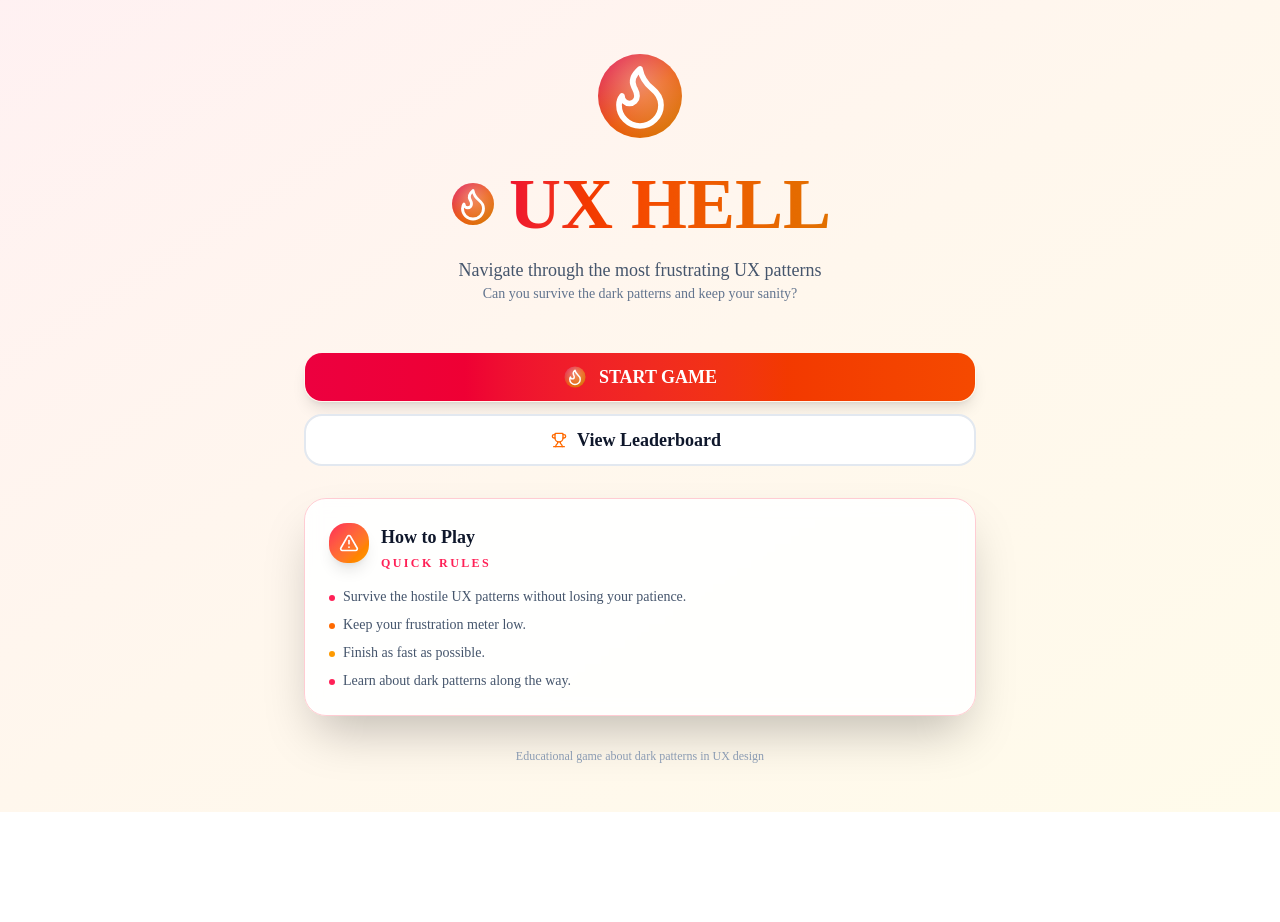
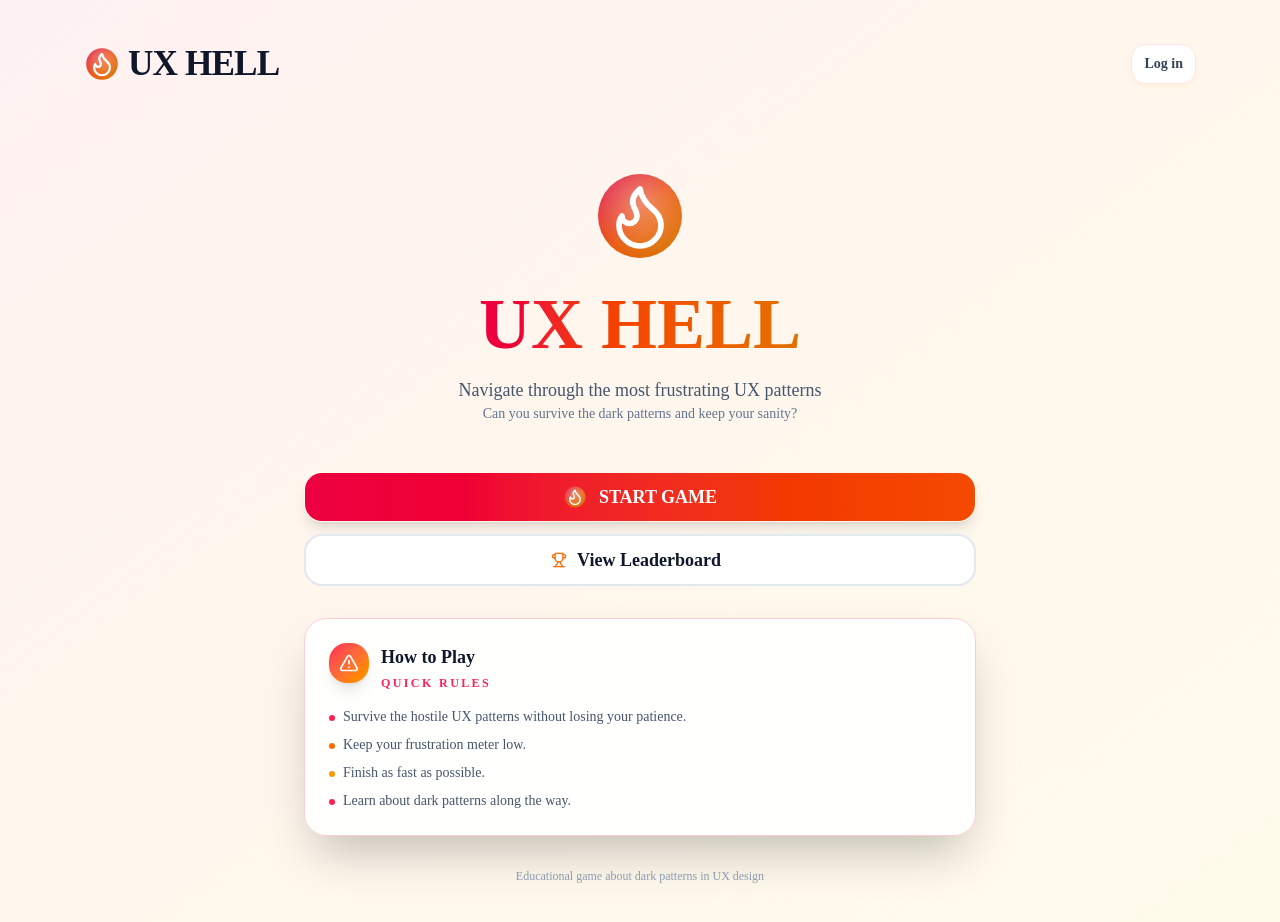
Before and after one commit to Vanemarendajad32/ux-hell, a Next.js app in the folder frontend/: page / in a window 1280 px wide. Shown: the top 922 px of the page. Before the commit the page ends 812 px from the top, so only its background shows below. Built offline with nearby package versions, Linux system fonts and the light colour scheme; no server answers.

Commit message:
git commit -m "Fix header + auth navigation behavior" (#72)
* git commit -m "Fix header + auth navigation behavior"

```diff
--- a/frontend/app/dashboard/_components/dashboard-header.tsx
+++ b/frontend/app/dashboard/_components/dashboard-header.tsx
@@ -2,17 +2,63 @@
 
 import { ChevronDown, UserRound } from "lucide-react";
 import Image from "next/image";
+import Link from "next/link";
 import { useRouter } from "next/navigation";
-import { logoutUser } from "@/lib/api/services/auth-service";
+import { useEffect, useState } from "react";
+import { getSession, logoutUser } from "@/lib/api/services/auth-service";
 import { clearRegistrationSession } from "@/lib/dashboard/registration-session";
 import { clearPendingAttempt } from "@/lib/tracking/pending-attempt";
 
 type DashboardHeaderProps = {
-  username: string;
+  username?: string;
 };
 
 export default function DashboardHeader({ username }: DashboardHeaderProps) {
   const router = useRouter();
+  const [sessionUsername, setSessionUsername] = useState<string | null>(
+    username ?? null,
+  );
+  const [isAuthenticated, setIsAuthenticated] = useState<boolean>(
+    Boolean(username),
+  );
+
+  useEffect(() => {
+    if (username) {
+      setSessionUsername(username);
+      setIsAuthenticated(true);
+      return;
+    }
+
+    let isActive = true;
+
+    getSession()
+      .then((session) => {
+        if (!isActive) {
+          return;
+        }
+
+        if (session.authenticated) {
+          setIsAuthenticated(true);
+          setSessionUsername(session.username);
+          return;
+        }
+
+        setIsAuthenticated(false);
+        setSessionUsername(null);
+      })
+      .catch(() => {
+        if (!isActive) {
+          return;
+        }
+
+        setIsAuthenticated(false);
+        setSessionUsername(null);
+      });
+
+    return () => {
+      isActive = false;
+    };
+  }, [username]);
 
   async function handleLogout() {
     try {
@@ -20,14 +66,20 @@ export default function DashboardHeader({ username }: DashboardHeaderProps) {
     } finally {
       clearRegistrationSession();
       clearPendingAttempt();
-      router.push("/");
+      setIsAuthenticated(false);
+      setSessionUsername(null);
+      router.replace("/");
+      router.refresh();
     }
   }
 
   return (
     <header className="px-2.5 py-2 sm:px-5 sm:py-3">
       <div className="flex items-center justify-between gap-4">
-        <p className="inline-flex items-center gap-2 text-[2rem] leading-none font-bold tracking-tight text-slate-900 sm:text-[2.2rem]">
+        <Link
+          href="/"
+          className="inline-flex items-center gap-2 text-[2rem] leading-none font-bold tracking-tight text-slate-900 sm:text-[2.2rem]"
+        >
           <Image
             src="/ux-hell-logo.svg"
             alt=""
@@ -37,13 +89,14 @@ export default function DashboardHeader({ username }: DashboardHeaderProps) {
             aria-hidden="true"
           />
           <span>UX HELL</span>
-        </p>
+        </Link>
 
+        {isAuthenticated && sessionUsername ? (
           <details className="group relative">
             <summary className="list-none">
               <span className="inline-flex min-h-10 cursor-pointer items-center gap-2 rounded-xl border border-rose-100 bg-white px-2.5 py-1.5 text-xs font-semibold text-slate-700 shadow-md shadow-orange-100/60 transition-colors hover:bg-rose-50/40 focus-visible:outline-none focus-visible:ring-4 focus-visible:ring-rose-100 sm:min-h-0 sm:px-3 sm:py-2 sm:text-sm">
                 <UserRound className="size-3.5 text-rose-400 sm:size-4" />
-              {username}
+                {sessionUsername}
                 <ChevronDown className="size-3.5 text-slate-500 transition-transform group-open:rotate-180 sm:size-4" />
               </span>
             </summary>
@@ -58,6 +111,14 @@ export default function DashboardHeader({ username }: DashboardHeaderProps) {
               </button>
             </div>
           </details>
+        ) : (
+          <Link
+            href="/login"
+            className="inline-flex min-h-10 items-center rounded-xl border border-rose-100 bg-white px-3 py-2 text-sm font-semibold text-slate-700 shadow-md shadow-orange-100/60 transition-colors hover:bg-rose-50/40 focus-visible:outline-none focus-visible:ring-4 focus-visible:ring-rose-100"
+          >
+            Log in
+          </Link>
+        )}
       </div>
     </header>
   );
--- a/frontend/app/leaderboard/_components/leaderboard-page-content.tsx
+++ b/frontend/app/leaderboard/_components/leaderboard-page-content.tsx
@@ -1,4 +1,5 @@
 import Link from "next/link";
+import DashboardHeader from "@/app/dashboard/_components/dashboard-header";
 import { Button } from "@/components/ui/button";
 import type {
   LeaderboardGame,
@@ -34,8 +35,11 @@ export default function LeaderboardPageContent({
   totalPages,
 }: LeaderboardPageContentProps) {
   return (
-    <div className="min-h-screen w-full bg-gradient-to-br from-rose-50 via-orange-50 to-amber-50 px-4 py-12 sm:px-8">
-      <div className="mx-auto max-w-5xl">
+    <div className="min-h-screen px-3 py-5 text-slate-900 sm:px-6 sm:py-8">
+      <main className="mx-auto flex w-full max-w-6xl flex-col gap-4 sm:gap-6">
+        <DashboardHeader />
+
+        <div className="w-full">
           <LeaderboardHero source={source} currentUserRank={currentUserRank} />
           <LeaderboardGameTabs selectedGame={selectedGame} source={source} />
           <LeaderboardStats stats={stats} />
@@ -56,6 +60,7 @@ export default function LeaderboardPageContent({
             </Button>
           </div>
         </div>
+      </main>
     </div>
   );
 }
--- a/frontend/app/page.tsx
+++ b/frontend/app/page.tsx
@@ -3,7 +3,9 @@
 import { Trophy } from "lucide-react";
 import Image from "next/image";
 import Link from "next/link";
+import { useRouter } from "next/navigation";
 import { useEffect, useState } from "react";
+import DashboardHeader from "@/app/dashboard/_components/dashboard-header";
 import AttentionIcon from "@/components/icons/attention-icon";
 import PlusIcon from "@/components/icons/plus-icon";
 import { Button } from "@/components/ui/button";
@@ -15,9 +17,11 @@ import {
   DialogHeader,
   DialogTitle,
 } from "@/components/ui/dialog";
+import { getSession } from "@/lib/api/services/auth-service";
 import { startSession, trackClick } from "@/lib/tracking";
 
 export default function Page() {
+  const router = useRouter();
   const [dialogOpen, setDialogOpen] = useState(false);
   const [swapButtons, setSwapButtons] = useState(false);
 
@@ -34,7 +38,7 @@ export default function Page() {
     return () => window.clearInterval(intervalId);
   }, [dialogOpen]);
 
-  const handleStartGame = () => {
+  const handleStartGame = async () => {
     if (dialogOpen) {
       return;
     }
@@ -45,12 +49,27 @@ export default function Page() {
     } catch {
       // Tracking is best-effort on the landing page.
     }
+
+    try {
+      const session = await getSession();
+      if (session.authenticated) {
+        router.push("/dashboard");
+        return;
+      }
+    } catch {
+      // Treat session errors as unauthenticated on landing page.
+    }
+
     setDialogOpen(true);
   };
 
   return (
-    <div className="flex min-h-screen items-center justify-center px-6 py-12 text-slate-900">
-      <main className="w-full max-w-2xl">
+    <div className="min-h-screen px-3 py-5 text-slate-900 sm:px-6 sm:py-8">
+      <main className="mx-auto flex w-full max-w-6xl flex-col gap-4 sm:gap-6">
+        <DashboardHeader />
+
+        <div className="flex w-full items-center justify-center px-3 py-6 sm:px-6 sm:py-12">
+          <div className="w-full max-w-2xl">
             <div className="mb-12 text-center">
               <div className="mx-auto mb-6 flex items-center justify-center">
                 <Image
@@ -63,14 +82,6 @@ export default function Page() {
                 />
               </div>
               <h1 className="inline-flex items-center gap-3 bg-gradient-to-r from-rose-600 via-orange-600 to-amber-600 bg-clip-text text-5xl font-bold text-transparent sm:text-7xl">
-            <Image
-              src="/ux-hell-logo.svg"
-              alt=""
-              width={48}
-              height={48}
-              className="h-10 w-10 sm:h-12 sm:w-12"
-              aria-hidden="true"
-            />
                 <span>UX HELL</span>
               </h1>
               <p className="mt-4 text-lg text-slate-600">
@@ -196,7 +207,8 @@ export default function Page() {
                 <ul className="space-y-2">
                   <li className="flex gap-2">
                     <span className="mt-2 h-1.5 w-1.5 flex-shrink-0 rounded-full bg-rose-500" />
-                Survive the hostile UX patterns without losing your patience.
+                    Survive the hostile UX patterns without losing your
+                    patience.
                   </li>
                   <li className="flex gap-2">
                     <span className="mt-2 h-1.5 w-1.5 flex-shrink-0 rounded-full bg-orange-500" />
@@ -217,6 +229,8 @@ export default function Page() {
             <p className="mt-8 text-center text-xs text-slate-400">
               Educational game about dark patterns in UX design
             </p>
+          </div>
+        </div>
       </main>
     </div>
   );
```
Lines whose indentation alone changed are shown as unchanged.
